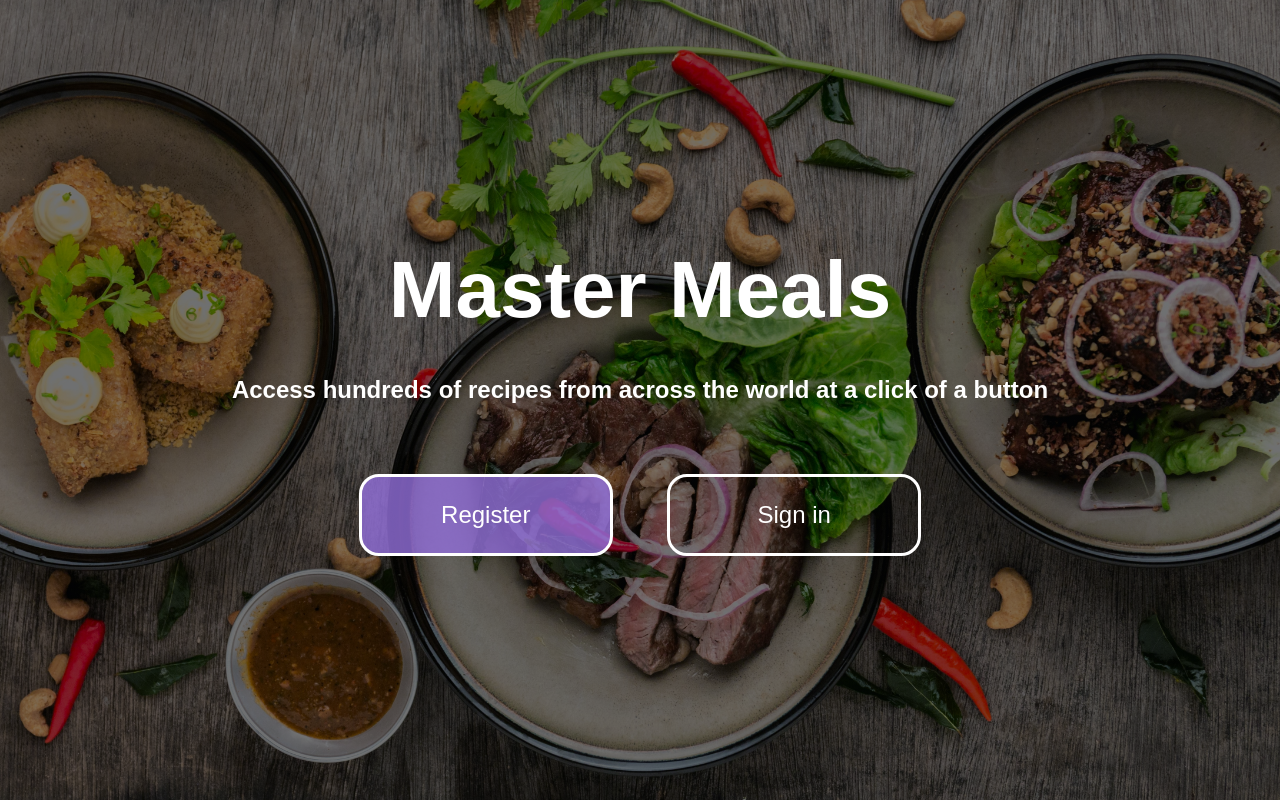
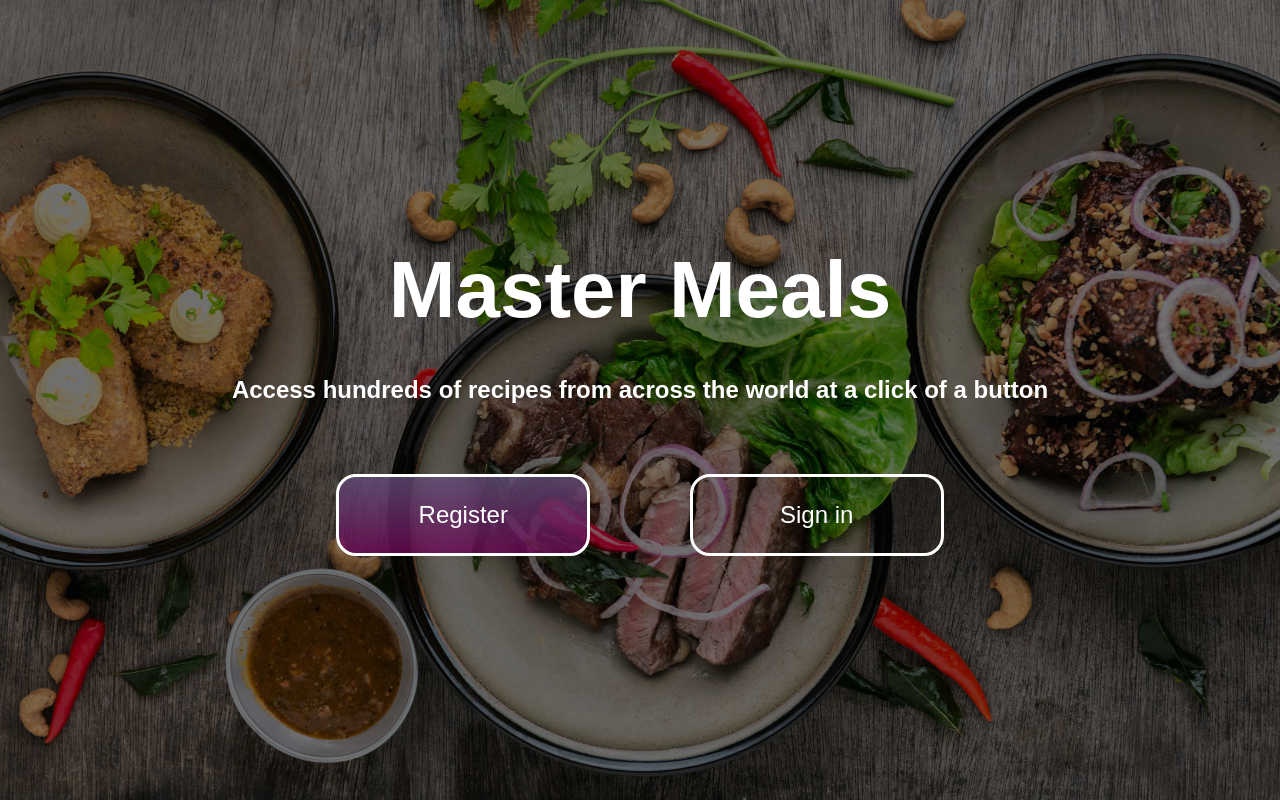
Before and after one commit to jacksonlr2/508-project-V0086481, a PHP site: page / in a window 1280 px wide. Run offline with PHP 8.4, Linux system fonts and the light colour scheme.

Commit message:
Update style css sheet

```diff
--- a/css/style.css
+++ b/css/style.css
@@ -40,7 +40,7 @@ body {
     padding: 1em;
     margin-top: 50px;
     margin-left: auto;
-    margin-right: 50px;
+    margin-right: 95px;
 
     /* Text styles */
     color: white;
@@ -52,7 +52,7 @@ body {
     border-radius: 20px;
 
     /* Background styles */
-    background-color: rgba(147, 112, 219, 0.8);
+    background-image: linear-gradient(rgba(97, 78, 120, 0.8),rgba(107, 8, 84, 0.8));
 }
 
 .hero .actions .btn2 {
```
Lines whose indentation alone changed are shown as unchanged.
